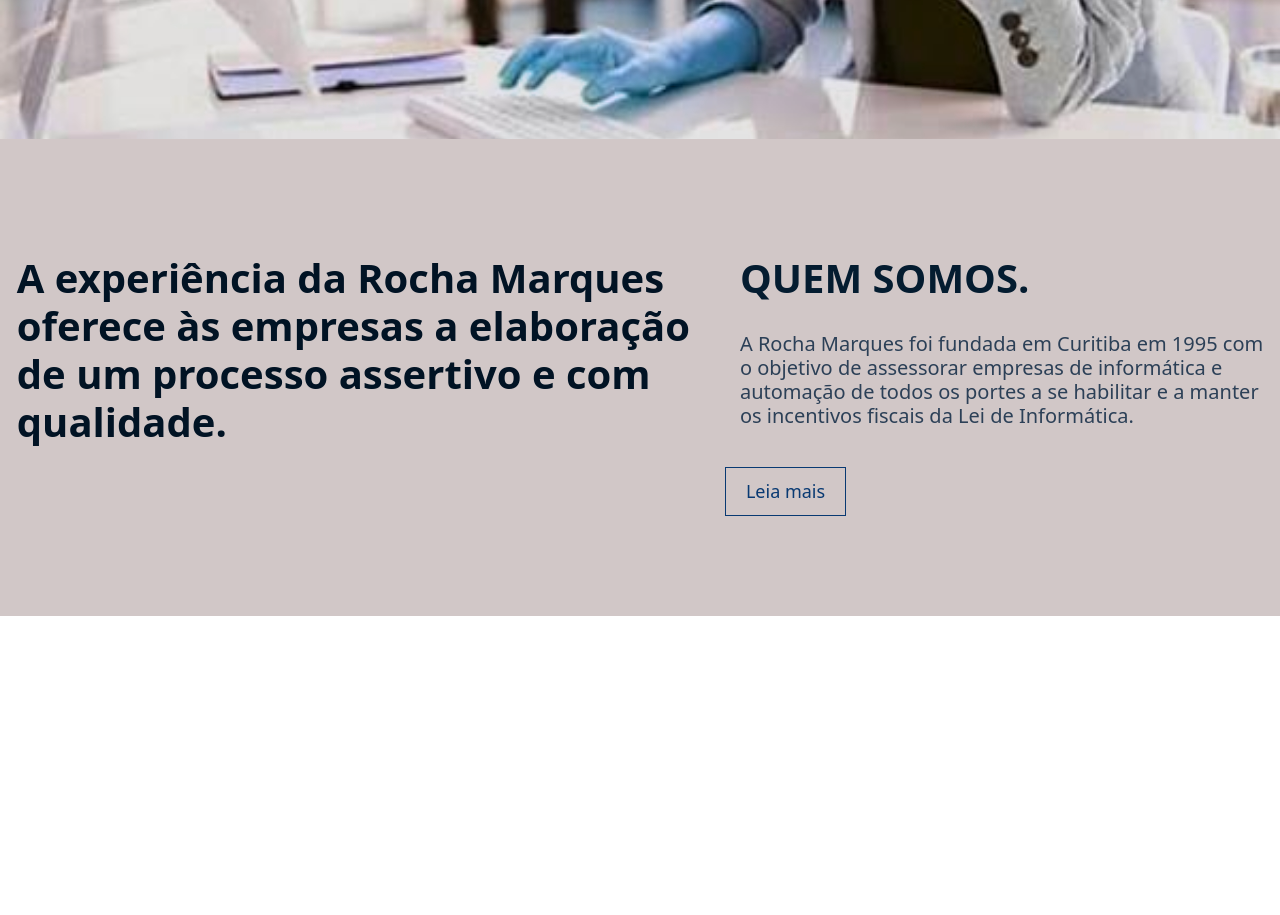
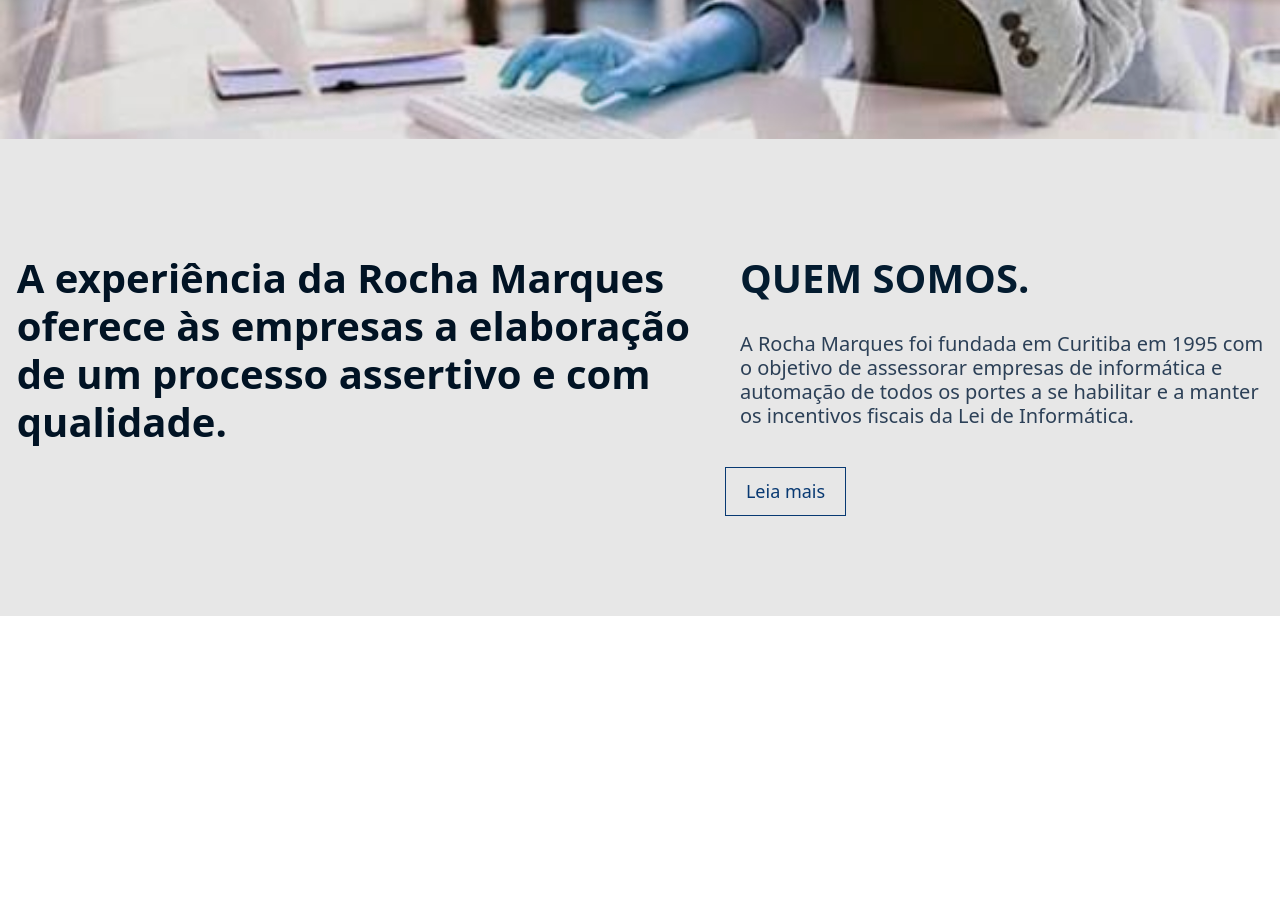
Before and after one commit to Marcos-Gabriell/Projeto-web-react, a React (Create React App) app: page / in a window 1280 px wide. Shown: the part 2260-3175 px from the top of the page. Built offline with nearby package versions, Linux system fonts and the light colour scheme.

Commit message:
vários ajustes!

```diff
--- a/src/MySection4.css
+++ b/src/MySection4.css
@@ -1,5 +1,5 @@
 .quemsomos {
-  background-color: rgb(209, 199, 199);
+  background-color: #e7e7e7;
   display: flex;
   flex-direction: column;
   align-items: center;
```
